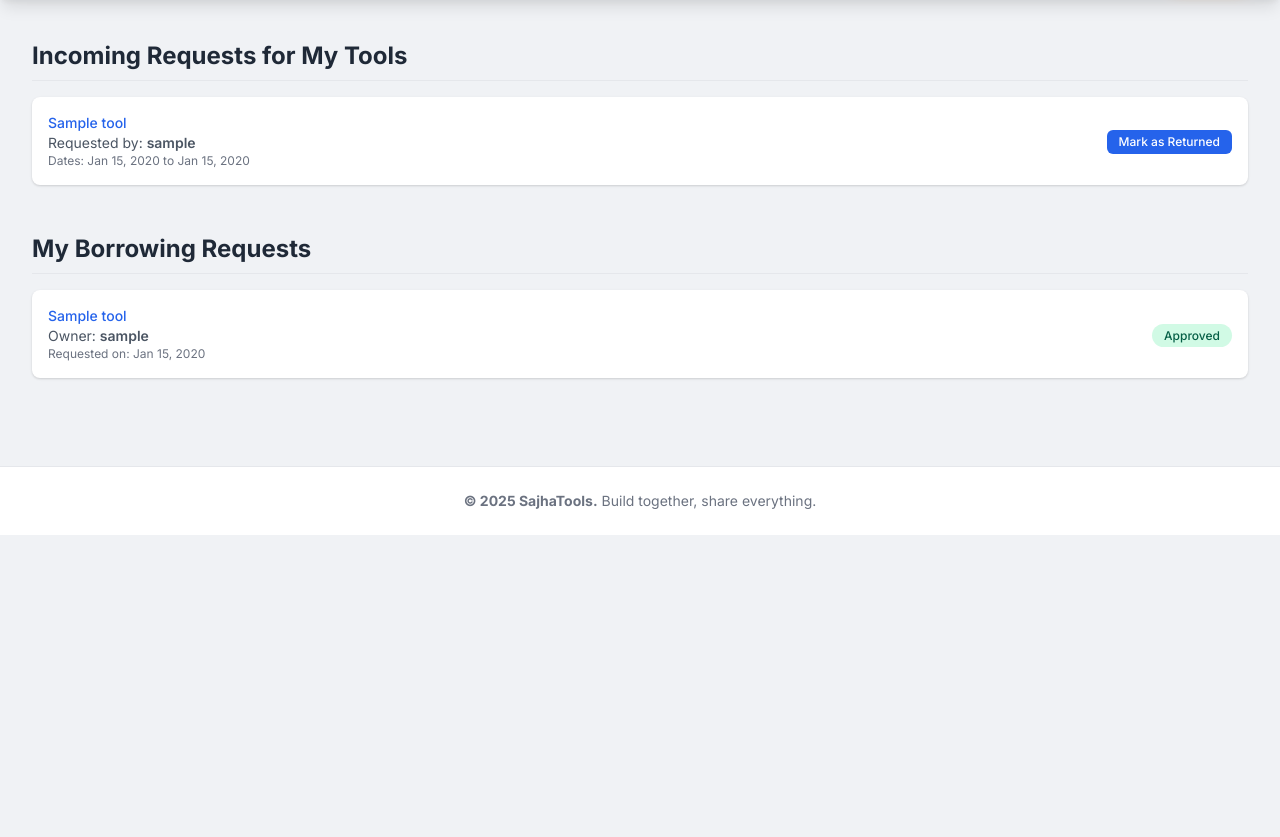
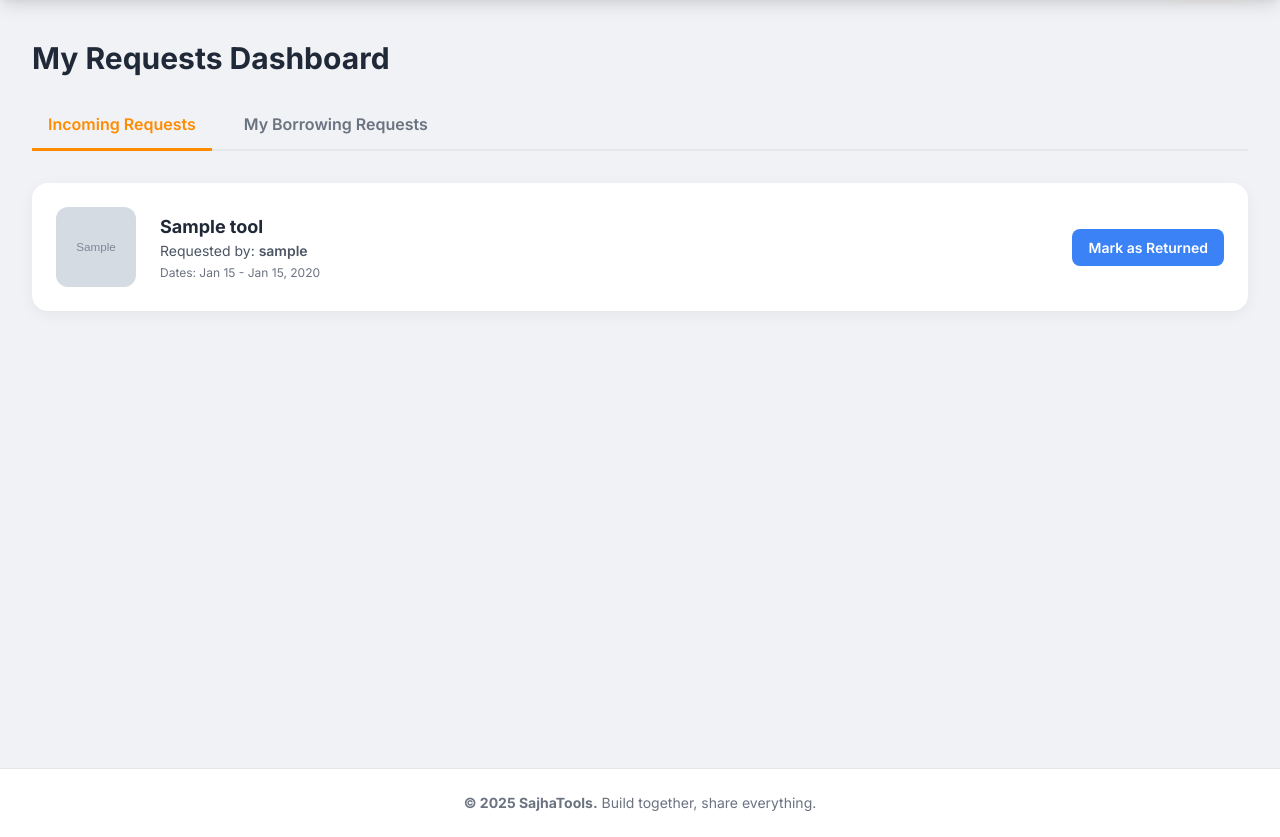
Before and after one commit to abheejan/SajhaTools-Community-Powered-Tool-Sharing, a Django app: page /borrow/dashboard/ in a window 1280 px wide. Shown: the part 64-901 px from the top of the page. Before the commit the page ends 599 px from the top, so only its background shows below. Run offline with Django 5.2, Linux system fonts and the light colour scheme; a user stored in the database is signed in; tables that the repository leaves empty hold one stand-in row (values such as "Sample post"); grey boxes marked "Sample" are stand-in pictures.

Commit message:
request dashboard major change

```diff
--- a/borrow/templates/borrow/request_dashboard.html
+++ b/borrow/templates/borrow/request_dashboard.html
@@ -3,123 +3,243 @@
 {% block title %}My Requests - {{ block.super }}{% endblock %}
 
 {% block content %}
-<div class="space-y-12">
-    <!-- INCOMING REQUESTS on my tools -->
-    <div>
-        <h2 class="text-2xl font-bold text-gray-800 mb-4 border-b pb-2">Incoming Requests for My Tools</h2>
+<style>
+
+    /* Keyframe Animations */
+    @keyframes fadeInUp {
+        from { opacity: 0; transform: translateY(20px); }
+        to { opacity: 1; transform: translateY(0); }
+    }
+
+    .page-wrapper {
+        display: flex;
+        flex-direction: column;
+        min-height: calc(100vh - 160px);
+    }
+
+    .dashboard-container {
+        animation: fadeInUp 0.6s ease-out forwards;
+        flex-grow: 1;
+    }
+
+
+    .tabs {
+        border-bottom: 2px solid #e5e7eb;
+        margin-bottom: 2rem;
+    }
+    .tab-link {
+        padding: 0.75rem 1rem;
+        font-weight: 600;
+        color: #6b7280;
+        border-bottom: 3px solid transparent;
+        margin-bottom: -2px;
+        transition: color 0.2s, border-color 0.2s;
+    }
+    .tab-link:hover {
+        color: #1f2937;
+    }
+    .tab-link.active {
+        color: #ff8c00;
+        border-color: #ff8c00;
+    }
+    .tab-content {
+        display: none;
+    }
+    .tab-content.active {
+        display: block;
+    }
+
+    .request-card {
+        background-color: #fff;
+        border-radius: 1rem;
+        box-shadow: 0 4px 15px rgba(0, 0, 0, 0.05);
+        padding: 1.5rem;
+        display: flex;
+        align-items: center;
+        gap: 1.5rem;
+        transition: box-shadow 0.3s, transform 0.3s;
+    }
+    .request-card:hover {
+        transform: translateY(-4px);
+        box-shadow: 0 10px 25px rgba(0, 0, 0, 0.08);
+    }
+    .tool-thumbnail {
+        width: 80px;
+        height: 80px;
+        border-radius: 0.75rem;
+        object-fit: cover;
+        flex-shrink: 0;
+    }
+    .request-details {
+        flex-grow: 1;
+    }
+    .request-actions {
+        flex-shrink: 0;
+    }
+
+    .action-btn {
+        display: inline-flex;
+        align-items: center;
+        gap: 0.5rem;
+        padding: 0.5rem 1rem;
+        border-radius: 0.5rem;
+        font-size: 0.875rem;
+        font-weight: 600;
+        color: #fff;
+        border: none;
+        cursor: pointer;
+        transition: all 0.2s;
+    }
+    .action-btn svg {
+        width: 16px;
+        height: 16px;
+    }
+    .btn-approve { background-color: #10b981; }
+    .btn-approve:hover { background-color: #059669; }
+    .btn-deny { background-color: #ef4444; }
+    .btn-deny:hover { background-color: #dc2626; }
+    .btn-complete { background-color: #3b82f6; }
+    .btn-complete:hover { background-color: #2563eb; }
+
+    .status-badge {
+        display: inline-block;
+        padding: 0.25rem 0.75rem;
+        border-radius: 9999px;
+        font-size: 0.75rem;
+        font-weight: 600;
+        text-transform: capitalize;
+    }
+    .badge-pending { background-color: #fef3c7; color: #92400e; }
+    .badge-approved { background-color: #d1fae5; color: #065f46; }
+    .badge-denied { background-color: #fee2e2; color: #991b1b; }
+    .badge-completed { background-color: #e5e7eb; color: #4b5563; }
+
+    .empty-state {
+        background-color: #fff;
+        border-radius: 1rem;
+        padding: 4rem;
+        text-align: center;
+        color: #6b7280;
+    }
+
+</style>
+
+<div class="page-wrapper">
+    <div class="dashboard-container">
+        <h1 class="text-3xl font-bold text-gray-800 mb-6">My Requests Dashboard</h1>
+
+        <div class="tabs flex space-x-4">
+            <button class="tab-link active" data-tab="incoming">Incoming Requests</button>
+            <button class="tab-link" data-tab="outgoing">My Borrowing Requests</button>
+        </div>
+
+        <div id="incoming" class="tab-content active space-y-4">
             {% with requests=incoming_tool_requests %}
                 {% if requests %}
-                <div class="bg-white shadow rounded-lg">
-                    <ul class="divide-y divide-gray-200">
                     {% for req in requests %}
-                        <li class="p-4 flex items-center justify-between">
-                            <div>
-                                <p class="text-sm font-medium text-blue-600">
-                                    <a href="{{ req.tool.get_absolute_url }}">{{ req.tool.name }}</a>
-                                </p>
-                                <p class="text-sm text-gray-600">
-                                    Requested by: <span class="font-semibold">{{ req.borrower.username }}</span>
-                                </p>
-                                <p class="text-xs text-gray-500">
-                                    Dates: {{ req.start_date|date:"M d, Y" }} to {{ req.end_date|date:"M d, Y" }}
-                                </p>
+                    <div class="request-card">
+                        <img src="{{ req.tool.image.url }}" alt="{{ req.tool.name }}" class="tool-thumbnail">
+                        <div class="request-details">
+                            <p class="font-bold text-lg text-gray-800">{{ req.tool.name }}</p>
+                            <p class="text-sm text-gray-600">Requested by: <span class="font-semibold">{{ req.borrower.username }}</span></p>
+                            <p class="text-xs text-gray-500 mt-1">Dates: {{ req.start_date|date:"M d" }} - {{ req.end_date|date:"M d, Y" }}</p>
                         </div>
-                            <!-- Actions for Pending Requests -->
+                        <div class="request-actions">
                             {% if req.status == 'pending' %}
                                 <div class="flex space-x-2">
                                     <form action="{% url 'request-update-status' req.pk %}" method="post">
                                         {% csrf_token %}
                                         <input type="hidden" name="action" value="approve">
-                                    <button type="submit" class="px-3 py-1 text-xs font-medium text-white bg-green-600 rounded-md hover:bg-green-700">Approve</button>
+                                        <button type="submit" class="action-btn btn-approve">
+                                            <svg fill="none" stroke="currentColor" viewBox="0 0 24 24"><path stroke-linecap="round" stroke-linejoin="round" stroke-width="2" d="M5 13l4 4L19 7"></path></svg>
+                                            Approve
+                                        </button>
                                     </form>
                                     <form action="{% url 'request-update-status' req.pk %}" method="post">
                                         {% csrf_token %}
                                         <input type="hidden" name="action" value="deny">
-                                    <button type="submit" class="px-3 py-1 text-xs font-medium text-white bg-red-600 rounded-md hover:bg-red-700">Deny</button>
+                                        <button type="submit" class="action-btn btn-deny">
+                                            <svg fill="none" stroke="currentColor" viewBox="0 0 24 24"><path stroke-linecap="round" stroke-linejoin="round" stroke-width="2" d="M6 18L18 6M6 6l12 12"></path></svg>
+                                            Deny
+                                        </button>
                                     </form>
                                 </div>
-
-                            {# --- MODIFIED SECTION START --- #}
                             {% elif req.status == 'approved' %}
-                            <div>
-                                {# ADDED: "Mark as Complete" button for tool owner. #}
                                 <form action="{% url 'request-update-status' req.pk %}" method="post">
                                     {% csrf_token %}
                                     <input type="hidden" name="action" value="complete">
-                                    <button type="submit" class="px-3 py-1 text-xs font-medium text-white bg-blue-600 rounded-md hover:bg-blue-700">Mark as Returned</button>
+                                    <button type="submit" class="action-btn btn-complete">Mark as Returned</button>
                                 </form>
-                            </div>
                             {% else %}
-                            {# The existing badge logic for Denied and Completed statuses remains. #}
-                            <div>
-                                <span class="px-3 py-1 text-xs font-medium rounded-full
-                                    {% if req.status == 'denied' %} bg-red-100 text-red-800 {% endif %}
-                                    {% if req.status == 'completed' %} bg-gray-100 text-gray-800 {% endif %}">
+                                <span class="status-badge
+                                    {% if req.status == 'denied' %}badge-denied{% endif %}
+                                    {% if req.status == 'completed' %}badge-completed{% endif %}">
                                     {{ req.get_status_display }}
                                 </span>
+                            {% endif %}
                         </div>
-                            {% endif %}
-                            {# --- MODIFIED SECTION END --- #}
-
-                        </li>
+                    </div>
                     {% endfor %}
-                    </ul>
-                </div>
                 {% else %}
-                <p class="text-gray-500">You have no incoming requests for your tools.</p>
+                    <div class="empty-state">You have no incoming requests for your tools.</div>
                 {% endif %}
             {% endwith %}
         </div>
 
-    <!-- MY BORROW REQUESTS -->
-    <div>
-        <h2 class="text-2xl font-bold text-gray-800 mb-4 border-b pb-2">My Borrowing Requests</h2>
+        <div id="outgoing" class="tab-content space-y-4">
             {% with requests=my_borrow_requests %}
                 {% if requests %}
-            <div class="bg-white shadow rounded-lg">
-                <ul class="divide-y divide-gray-200">
                     {% for req in requests %}
-                    <li class="p-4 flex items-center justify-between">
-                        <div>
-                            <p class="text-sm font-medium text-blue-600">
-                                <a href="{{ req.tool.get_absolute_url }}">{{ req.tool.name }}</a>
-                            </p>
-                            <p class="text-sm text-gray-600">
-                                Owner: <span class="font-semibold">{{ req.tool.owner.username }}</span>
-                            </p>
-                            <p class="text-xs text-gray-500">
-                                Requested on: {{ req.request_date|date:"M d, Y" }}
-                            </p>
+                    <div class="request-card">
+                        <img src="{{ req.tool.image.url }}" alt="{{ req.tool.name }}" class="tool-thumbnail">
+                        <div class="request-details">
+                            <p class="font-bold text-lg text-gray-800">{{ req.tool.name }}</p>
+                            <p class="text-sm text-gray-600">Owner: <span class="font-semibold">{{ req.tool.owner.username }}</span></p>
+                            <p class="text-xs text-gray-500 mt-1">Requested on: {{ req.request_date|date:"M d, Y" }}</p>
                         </div>
-                        <div>
-                            {# The existing status badge remains the primary display #}
-                            <span class="px-3 py-1 text-xs font-medium rounded-full
-                                {% if req.status == 'pending' %} bg-yellow-100 text-yellow-800 {% endif %}
-                                {% if req.status == 'approved' %} bg-green-100 text-green-800 {% endif %}
-                                {% if req.status == 'denied' %} bg-red-100 text-red-800 {% endif %}
-                                {% if req.status == 'completed' %} bg-gray-100 text-gray-800 {% endif %}">
+                        <div class="request-actions">
+                            <span class="status-badge
+                                {% if req.status == 'pending' %}badge-pending{% endif %}
+                                {% if req.status == 'approved' %}badge-approved{% endif %}
+                                {% if req.status == 'denied' %}badge-denied{% endif %}
+                                {% if req.status == 'completed' %}badge-completed{% endif %}">
                                 {{ req.get_status_display }}
                             </span>
-
-                            {# --- ADDED SECTION START --- #}
-                            {# ADDED: "Leave a Review" link for the borrower. #}
-                            {% if req.status == 'completed' %}
-                                {% if not req.review %} {# Only show if a review does not yet exist for this rental. #}
+                            {% if req.status == 'completed' and not req.review %}
                                 <div class="mt-2 text-right">
-                                     <a href="{% url 'add-review' req.pk %}" class="text-sm font-medium text-blue-600 hover:text-blue-800">Leave a Review</a>
+                                    <a href="{% url 'add-review' req.pk %}" class="text-sm font-medium text-orange-600 hover:text-orange-800">Leave a Review</a>
+                                </div>
+                            {% elif req.review %}
+                                 <div class="mt-2 text-right">
+                                    <p class="text-sm text-gray-500 italic">Review submitted</p>
                                 </div>
                             {% endif %}
-                            {% endif %}
-                            {# --- ADDED SECTION END --- #}
                         </div>
-                    </li>
+                    </div>
                     {% endfor %}
-                </ul>
-            </div>
                 {% else %}
-                <p class="text-gray-500">You have not requested any tools yet.</p>
+                    <div class="empty-state">You have not requested any tools yet.</div>
                 {% endif %}
             {% endwith %}
         </div>
     </div>
+</div>
+
+<script>
+document.addEventListener('DOMContentLoaded', function() {
+    const tabs = document.querySelectorAll('.tab-link');
+    const tabContents = document.querySelectorAll('.tab-content');
+
+    tabs.forEach(tab => {
+        tab.addEventListener('click', () => {
+            tabs.forEach(t => t.classList.remove('active'));
+            tabContents.forEach(c => c.classList.remove('active'));
+
+            tab.classList.add('active');
+            document.getElementById(tab.dataset.tab).classList.add('active');
+        });
+    });
+});
+</script>
+
 {% endblock %}
```
Lines whose indentation alone changed are shown as unchanged.
